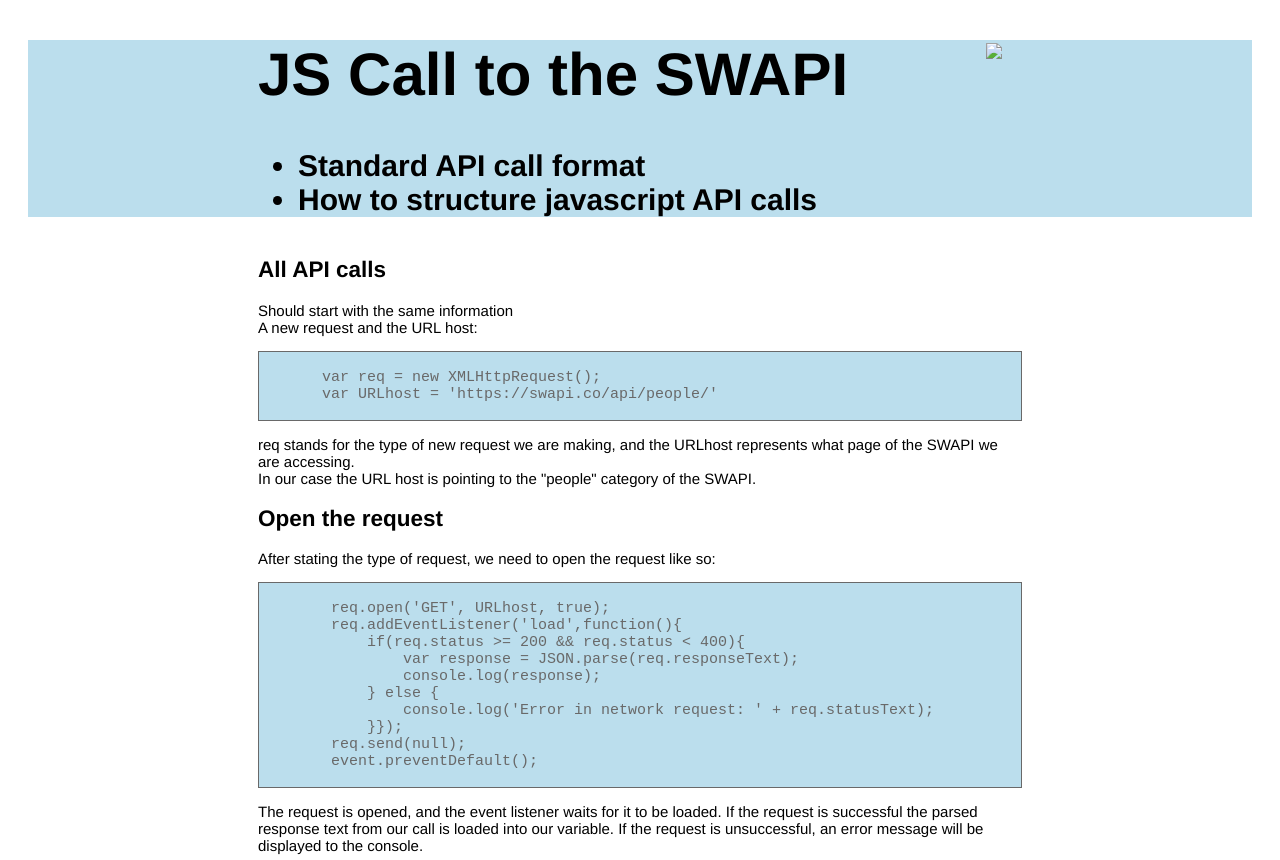
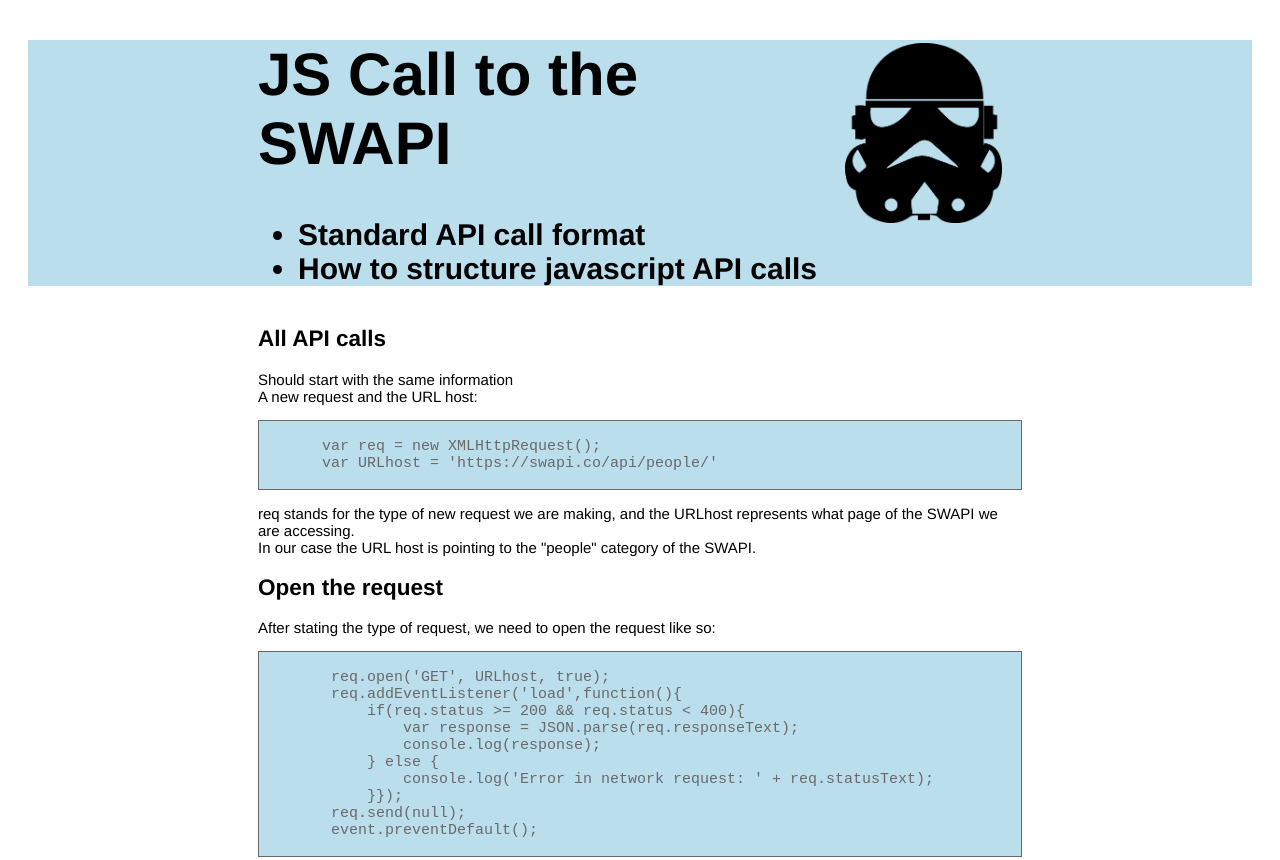
Before and after one commit to bridgefe/How-to, a plain HTML site: page request-format.html in a window 1280 px wide. Shown: the top 860 px of the page. Drawn offline with Linux system fonts and the light colour scheme.

Commit message:
Update request-format.html

```diff
--- a/request-format.html
+++ b/request-format.html
@@ -6,7 +6,7 @@
 	<link rel="stylesheet" type="text/css" href="https://bridgefe.github.io/How-to/stylesheet.css">
 </head>
 <body>
-    <div class="title"><img src="trooperheadblack.png">
+    <div class="title"><img src="https://bridgefe.github.io/How-to/images/trooperheadblack.png">
         <h1>
         JS Call to the SWAPI
         </h1>
```
